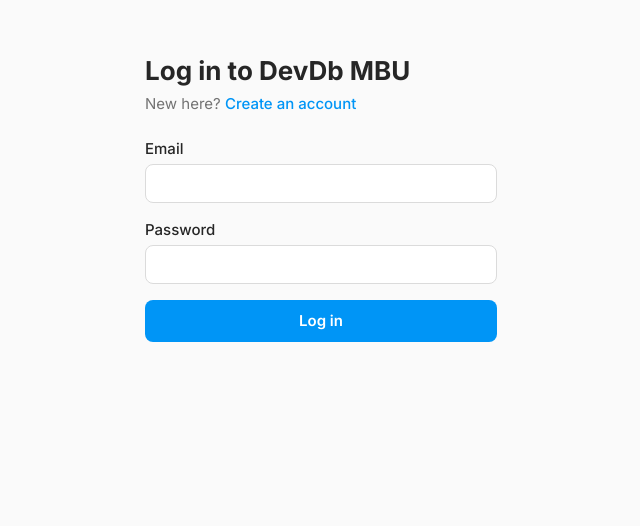
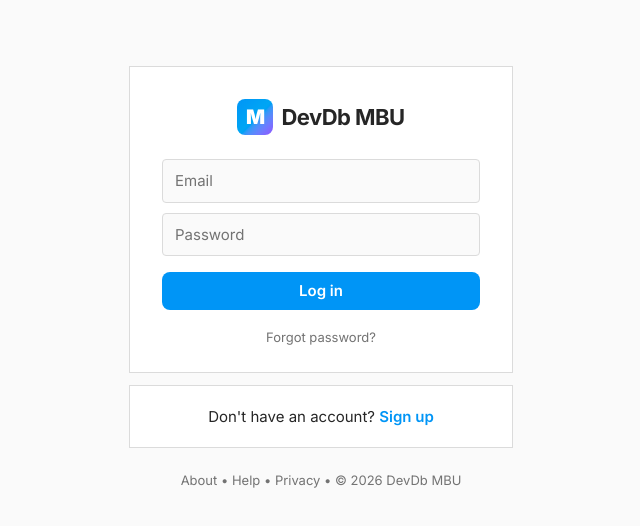
Before and after one commit to 0xnarasimha/campus-code, a Next.js app: page /login in a window 1280 px wide. Shown: the part 122-648 px from the top of the page, without its empty margins (319-959 px from the left). Built offline with nearby package versions, Linux system fonts and the light colour scheme; no server answers.

Commit message:
style: instagram-classic login

```diff
--- a/app/(auth)/login/page.tsx
+++ b/app/(auth)/login/page.tsx
@@ -48,39 +48,46 @@ function LoginForm() {
   }
 
   return (
-    <div className="mx-auto flex min-h-[80vh] w-full max-w-sm flex-col justify-center px-4 py-8">
-      <h1 className="text-2xl font-bold text-ig-text dark:text-white">
-        Log in to DevDb MBU
-      </h1>
-      <p className="mt-1 text-sm text-ig-secondary">
-        New here?{" "}
-        <Link href="/signup" className="font-medium text-ig-blue">
-          Create an account
-        </Link>
-      </p>
-      <form onSubmit={onSubmit} className="mt-6 flex flex-col gap-4">
-        <label className="flex flex-col gap-1 text-sm font-medium text-ig-text dark:text-white">
+    <div className="flex min-h-dvh w-full flex-col items-center justify-center bg-bg px-4 py-10">
+      <main className="w-full max-w-sm border border-ig-border bg-surface px-8 pb-6 pt-8">
+        <div className="flex items-center justify-center gap-2">
+          <span
+            aria-hidden="true"
+            className="flex h-9 w-9 items-center justify-center rounded-lg bg-gradient-to-br from-ig-blue via-sky-500 to-violet-500 text-lg font-black text-white"
+          >
+            M
+          </span>
+          <span className="text-xl font-bold tracking-tight text-ig-text">
+            DevDb MBU
+          </span>
+        </div>
+        <form onSubmit={onSubmit} className="mt-6 flex flex-col gap-2.5">
+          <label className="sr-only" htmlFor="login-email">
             Email
+          </label>
           <input
+            id="login-email"
             type="email"
             required
             autoComplete="email"
+            placeholder="Email"
             value={email}
             onChange={(e) => setEmail(e.target.value)}
-            className="rounded-lg border border-ig-border bg-surface px-3 py-2 text-sm font-normal outline-none focus:border-ig-blue dark:border-white/10"
+            className="rounded border border-ig-border bg-bg px-3 py-2.5 text-sm text-ig-text outline-none placeholder:text-ig-secondary focus:border-ig-blue"
           />
+          <label className="sr-only" htmlFor="login-password">
+            Password
           </label>
-        <label className="flex flex-col gap-1 text-sm font-medium text-ig-text dark:text-white">
-          Password
           <input
+            id="login-password"
             type="password"
             required
             autoComplete="current-password"
+            placeholder="Password"
             value={password}
             onChange={(e) => setPassword(e.target.value)}
-            className="rounded-lg border border-ig-border bg-surface px-3 py-2 text-sm font-normal outline-none focus:border-ig-blue dark:border-white/10"
+            className="rounded border border-ig-border bg-bg px-3 py-2.5 text-sm text-ig-text outline-none placeholder:text-ig-secondary focus:border-ig-blue"
           />
-        </label>
           {error && (
             <p role="alert" className="text-sm text-red-600 dark:text-red-400">
               {error}
@@ -89,17 +96,17 @@ function LoginForm() {
           <button
             type="submit"
             disabled={pending}
-          className="rounded-lg bg-ig-blue px-3 py-2.5 text-sm font-semibold text-white transition-opacity disabled:opacity-60"
+            className="mt-1.5 rounded-lg bg-ig-blue px-3 py-2 text-sm font-semibold text-white transition-opacity hover:bg-ig-blue-hover disabled:opacity-60"
           >
             {pending ? "Logging in…" : "Log in"}
           </button>
         </form>
         {googleEnabled && (
           <>
-          <div className="my-4 flex items-center gap-2 text-xs text-ig-secondary">
-            <span className="h-px flex-1 bg-ig-border dark:bg-white/10" />
-            or
-            <span className="h-px flex-1 bg-ig-border dark:bg-white/10" />
+            <div className="my-4 flex items-center gap-3 text-xs font-semibold text-ig-secondary">
+              <span className="h-px flex-1 bg-ig-border" />
+              OR
+              <span className="h-px flex-1 bg-ig-border" />
             </div>
             <button
               type="button"
@@ -108,12 +115,33 @@ function LoginForm() {
                   redirectTo: safeRedirectTo(searchParams.get("callbackUrl")),
                 })
               }
-            className="rounded-lg border border-ig-border bg-surface px-3 py-2.5 text-sm font-semibold text-ig-text transition-opacity dark:border-white/10 dark:text-white"
+              className="flex w-full items-center justify-center gap-2 px-3 py-2 text-sm font-semibold text-ig-blue"
             >
-            Continue with Google
+              <span
+                aria-hidden="true"
+                className="flex h-5 w-5 items-center justify-center rounded-full border border-ig-border text-xs font-black"
+              >
+                G
+              </span>
+              Log in with Google
             </button>
           </>
         )}
+        <div className="mt-4 text-center">
+          <a href="#" className="text-xs text-ig-secondary">
+            Forgot password?
+          </a>
+        </div>
+      </main>
+      <div className="mt-3 w-full max-w-sm border border-ig-border bg-surface px-8 py-5 text-center text-sm text-ig-text">
+        Don&apos;t have an account?{" "}
+        <Link href="/signup" className="font-semibold text-ig-blue">
+          Sign up
+        </Link>
+      </div>
+      <footer className="mt-6 text-center text-xs text-ig-secondary">
+        About • Help • Privacy • © 2026 DevDb MBU
+      </footer>
     </div>
   );
 }
```
Lines whose indentation alone changed are shown as unchanged.
